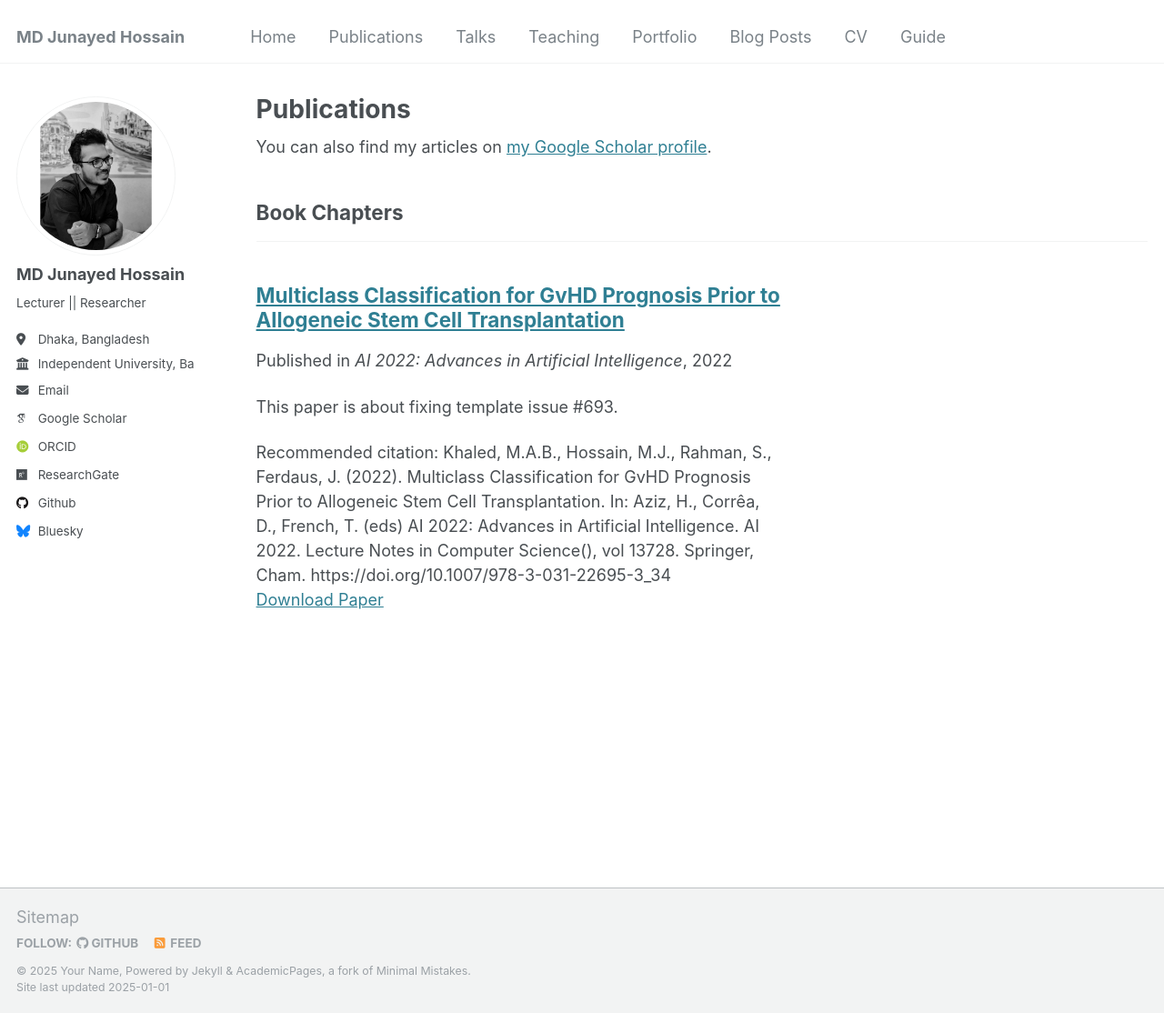
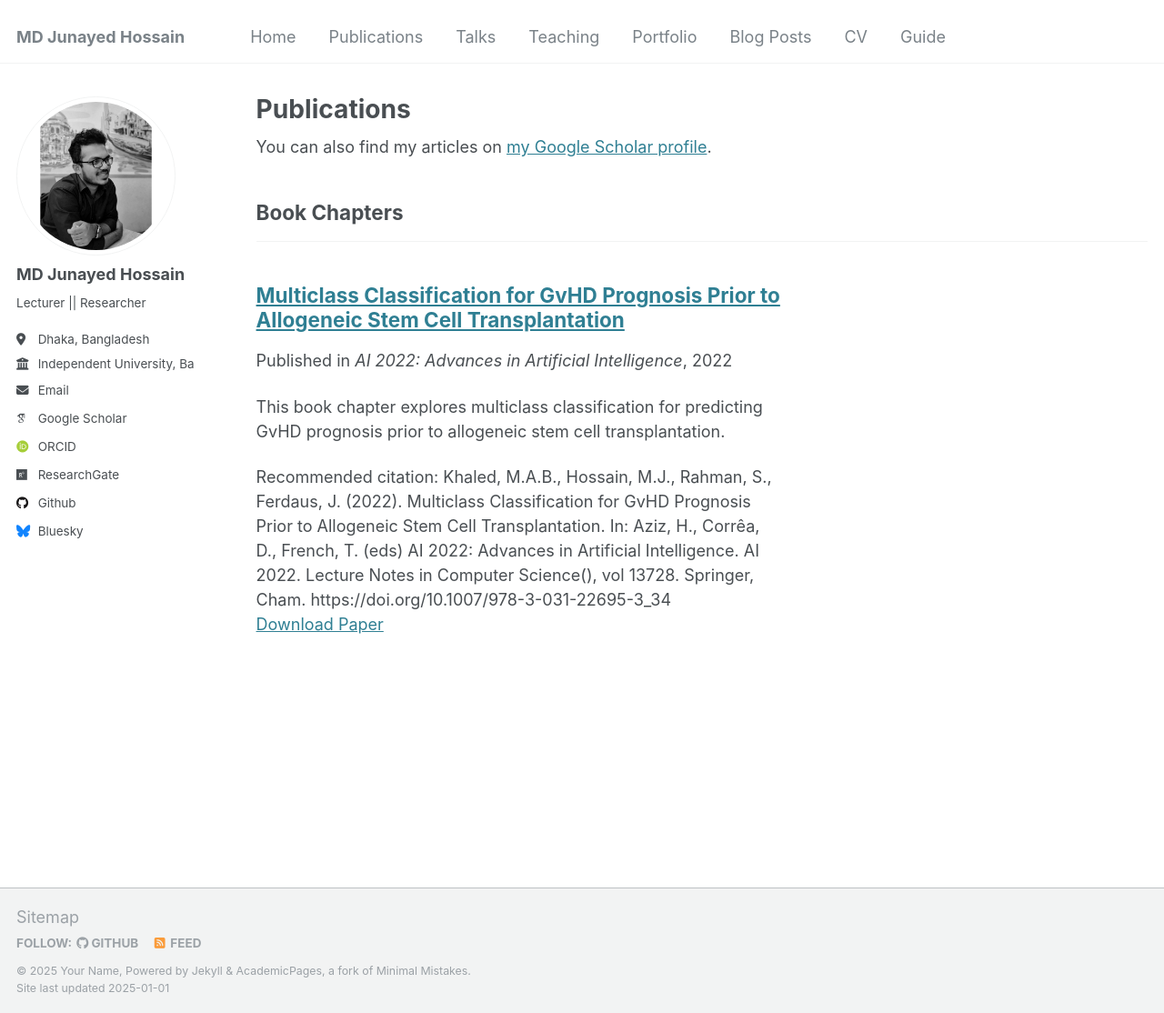
Before and after one commit to i-am-junayed/i-am-junayed.github.io, a Jekyll site: the page built from _pages/publications.html, in a window 1280 px wide and 1114 px high. Shown: the whole window at 91% size. Built offline with Jekyll 4.4.1, drawn with Linux system fonts in a browser that asks for light colours; some web fonts are replaced.

Commit message:
Update 2024-02-17-paper-title-number-4.md

```diff
--- a/_publications/2024-02-17-paper-title-number-4.md
+++ b/_publications/2024-02-17-paper-title-number-4.md
@@ -3,7 +3,7 @@ title: "Multiclass Classification for GvHD Prognosis Prior to Allogeneic Stem Ce
 collection: publications
 category: book-chapters
 permalink: /publication/2024-02-17-paper-title-number-4
-excerpt: 'This paper is about fixing template issue #693.'
+excerpt: 'This book chapter explores multiclass classification for predicting GvHD prognosis prior to allogeneic stem cell transplantation.'
 date: 2022-12-05
 venue: 'AI 2022: Advances in Artificial Intelligence'
 paperurl: '[http://academicpages.github.io/files/paper3.pdf](https://link.springer.com/chapter/10.1007/978-3-031-22695-3_34)'
```
